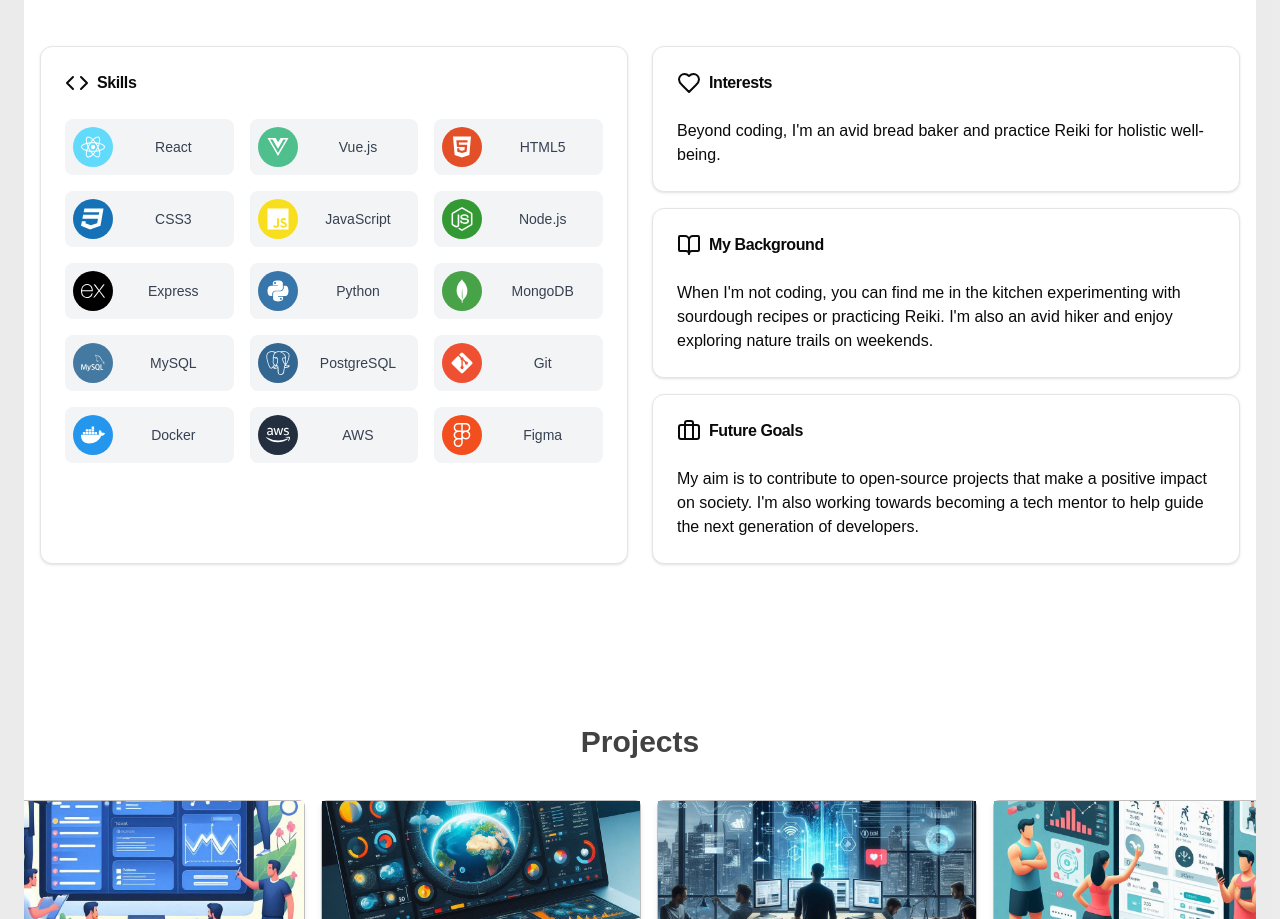
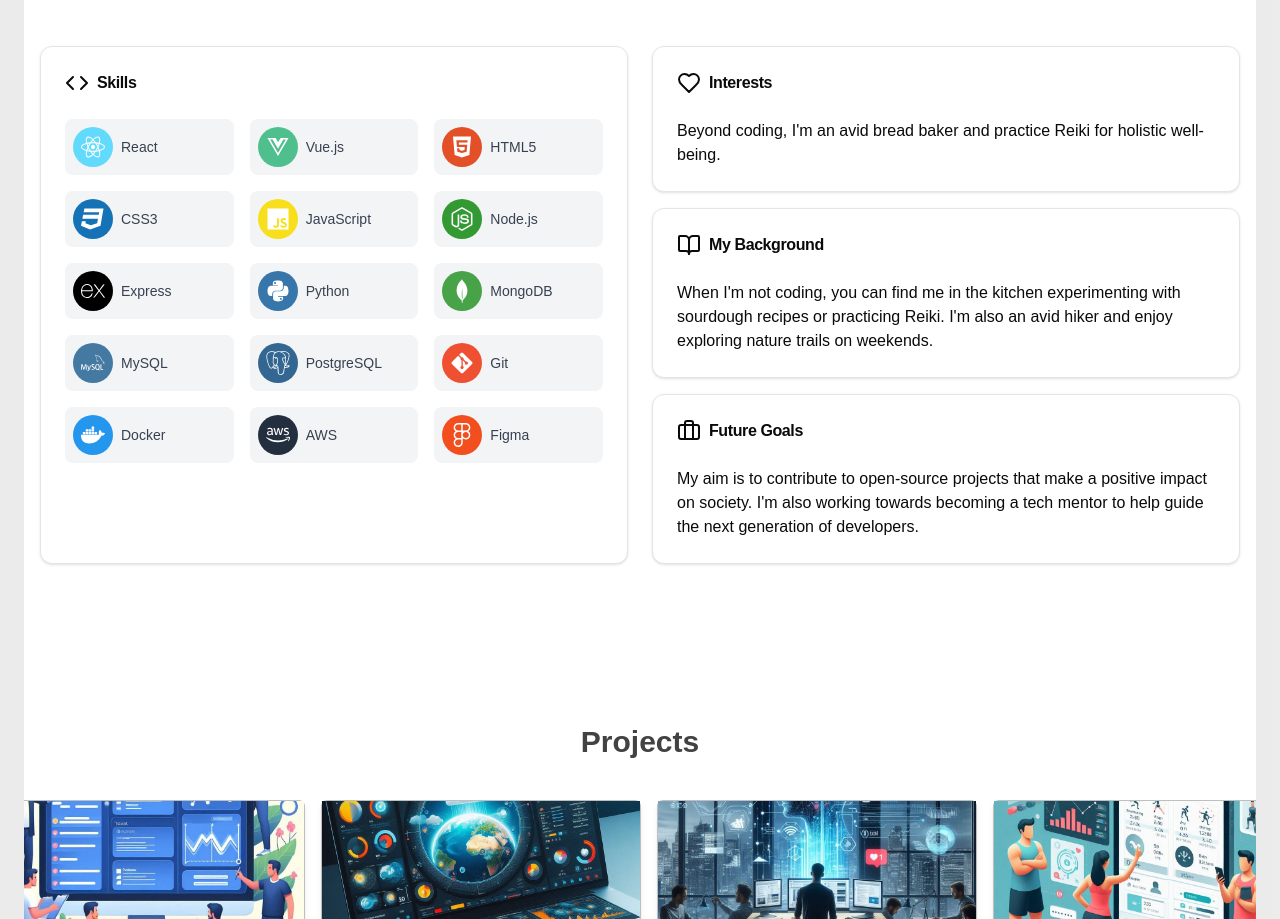
Before and after one commit to albertomtferreira/portfolio-new, a Next.js app: page / in a window 1280 px wide. Shown: the part 830-1749 px from the top of the page. Built offline with nearby package versions, Linux system fonts and the light colour scheme.

Commit message:
update to SkillIcon styling

```diff
--- a/components/shared/About.tsx
+++ b/components/shared/About.tsx
@@ -9,11 +9,11 @@
   <TooltipProvider>
     <Tooltip>
       <TooltipTrigger className="w-full">
-        <div className="flex items-center justify-center lg:justify-start p-2 bg-gray-100 rounded-lg hover:bg-gray-200 transition-colors duration-200">
+        <div className="flex flex-col lg:flex-row items-center p-2 bg-gray-100 rounded-lg hover:bg-gray-200 transition-colors duration-200">
           <div className={`flex items-center justify-center w-10 h-10 rounded-full ${color}`}>
             <Icon className="w-6 h-6 text-white" />
           </div>
-          <span className="ml-2 text-sm font-medium text-gray-700 truncate hidden lg:block flex-grow">
+          <span className="mt-2 lg:mt-0 lg:ml-2 text-sm font-medium text-gray-700 text-center lg:text-left truncate lg:flex-grow">
             {name}
           </span>
         </div>
```
